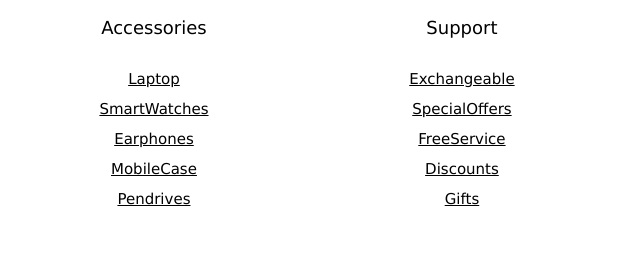
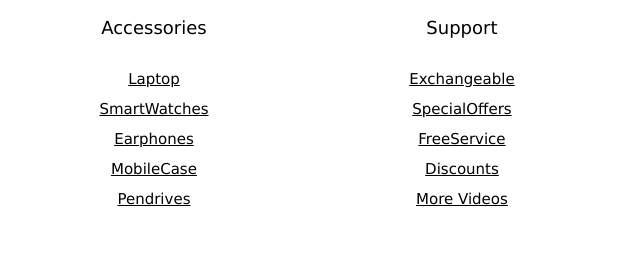
Before and after one commit to haririthanyam/mobileshop, a plain HTML site: page index.html in a window 1280 px wide. Shown: the part 1206-1464 px from the top of the page, 640-1280 px from the left. Drawn offline with nearby package versions, Linux system fonts and the light colour scheme.

Commit message:
Update index.html

```diff
--- a/index.html
+++ b/index.html
@@ -88,7 +88,7 @@ body, html {
         SpecialOffers<br>
         FreeService<br>
         Discounts<br>
-        Gifts</u>
+        <a href="videos.html">More Videos</a></u>
       </p>
     </div>
   </div>
```
